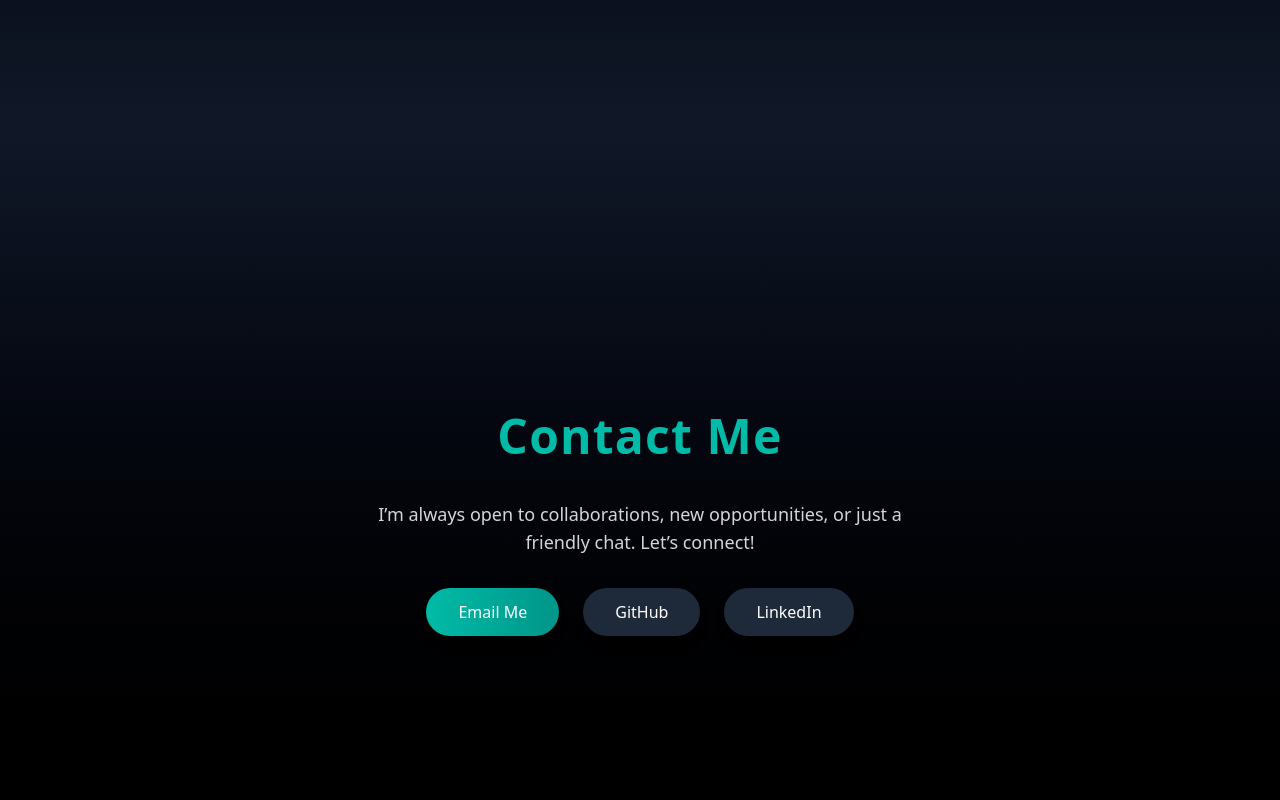
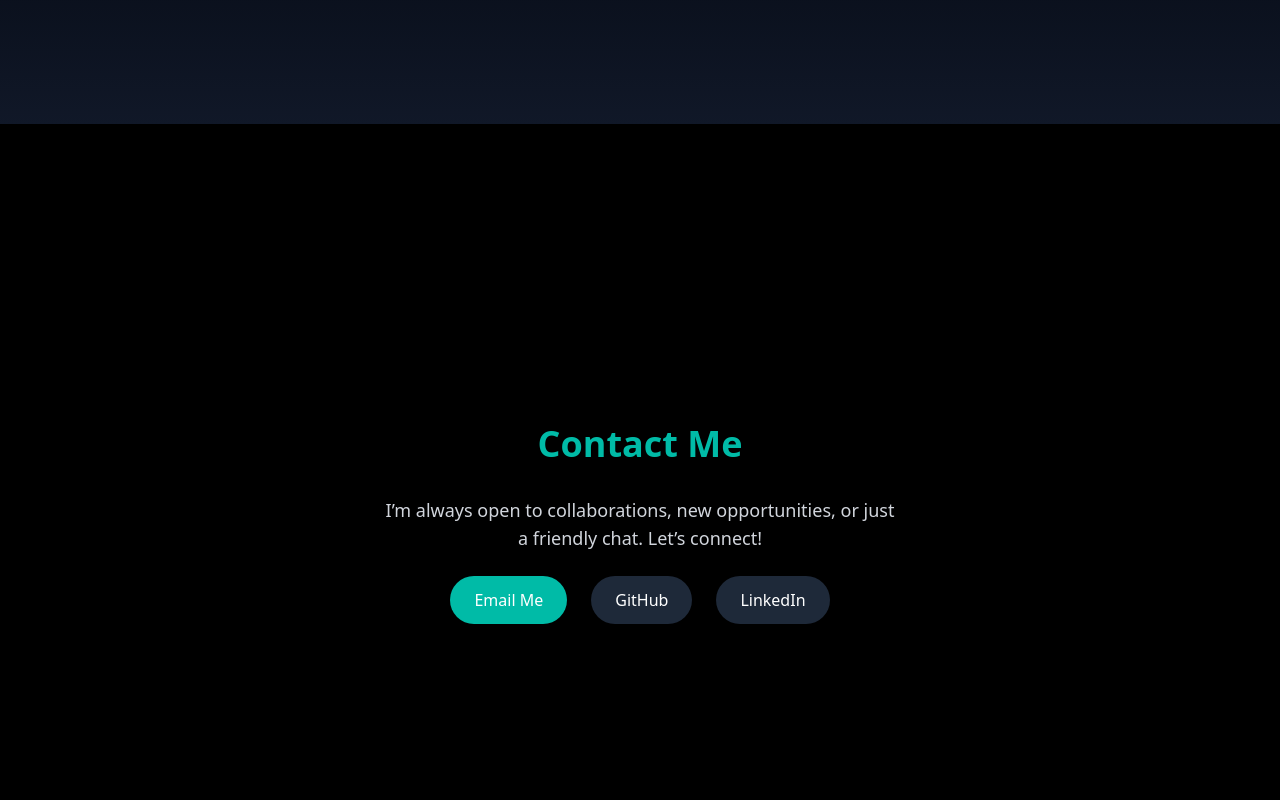
Before and after one commit to bansoyborgs/portfolio, a React (Vite) app: page / in a window 1280 px wide. Shown: the part 3220-4020 px from the top of the page. Built offline with nearby package versions, Linux system fonts and the light colour scheme.

Commit message:
Update Contact.jsx

```diff
--- a/src/components/Contact.jsx
+++ b/src/components/Contact.jsx
@@ -1,37 +1,35 @@
-// src/components/Contact.jsx
 import { motion } from "framer-motion";
+import { sectionVariant, itemVariant } from "../motionConfig";
 
 export default function Contact() {
   return (
-    <section
+    <motion.section
       id="contact"
-      className="min-h-screen flex flex-col justify-center items-center px-6 py-20 bg-gradient-to-b from-gray-900 to-black"
+      className="min-h-screen flex flex-col justify-center items-center px-6 py-20 bg-black"
+      initial="hidden"
+      whileInView="show"
+      viewport={{ once: true }}
+      variants={sectionVariant}
     >
-      <motion.h2
-        initial={{ opacity: 0, y: 30 }}
-        whileInView={{ opacity: 1, y: 0 }}
-        transition={{ duration: 0.8 }}
-        viewport={{ once: true }}
-        className="text-5xl font-extrabold mb-10 text-teal-500 tracking-wide"
-      >
+      <motion.h2 variants={itemVariant} className="text-4xl font-bold mb-8 text-teal-500">
         Contact Me
       </motion.h2>
 
       <motion.p
-        initial={{ opacity: 0 }}
-        whileInView={{ opacity: 1 }}
-        transition={{ delay: 0.3, duration: 1 }}
-        viewport={{ once: true }}
-        className="text-lg text-gray-300 mb-8 text-center max-w-xl"
+        variants={itemVariant}
+        className="text-lg text-gray-300 mb-6 text-center max-w-lg"
       >
         I’m always open to collaborations, new opportunities, or just a friendly
         chat. Let’s connect!
       </motion.p>
 
-      <div className="flex flex-wrap gap-6 justify-center">
+      <motion.div
+        variants={itemVariant}
+        className="flex space-x-6"
+      >
         <a
           href="mailto:jjjbantayan@gmail.com"
-          className="px-8 py-3 bg-gradient-to-r from-teal-500 to-teal-600 hover:from-teal-600 hover:to-teal-700 text-white rounded-full font-medium shadow-lg transition"
+          className="px-6 py-3 bg-teal-500 hover:bg-teal-600 text-white rounded-full font-medium shadow-lg"
         >
           Email Me
         </a>
@@ -39,7 +37,7 @@ export default function Contact() {
           href="https://github.com/bansoyborgs"
           target="_blank"
           rel="noopener noreferrer"
-          className="px-8 py-3 bg-gray-800 hover:bg-gray-700 text-white rounded-full font-medium shadow-lg transition"
+          className="px-6 py-3 bg-gray-800 hover:bg-gray-700 text-white rounded-full font-medium shadow-lg"
         >
           GitHub
         </a>
@@ -47,11 +45,11 @@ export default function Contact() {
           href="https://www.linkedin.com/in/jessie-jules-bantayan-682750387"
           target="_blank"
           rel="noopener noreferrer"
-          className="px-8 py-3 bg-gray-800 hover:bg-gray-700 text-white rounded-full font-medium shadow-lg transition"
+          className="px-6 py-3 bg-gray-800 hover:bg-gray-700 text-white rounded-full font-medium shadow-lg"
         >
           LinkedIn
         </a>
-      </div>
-    </section>
+      </motion.div>
+    </motion.section>
   );
 }
```
